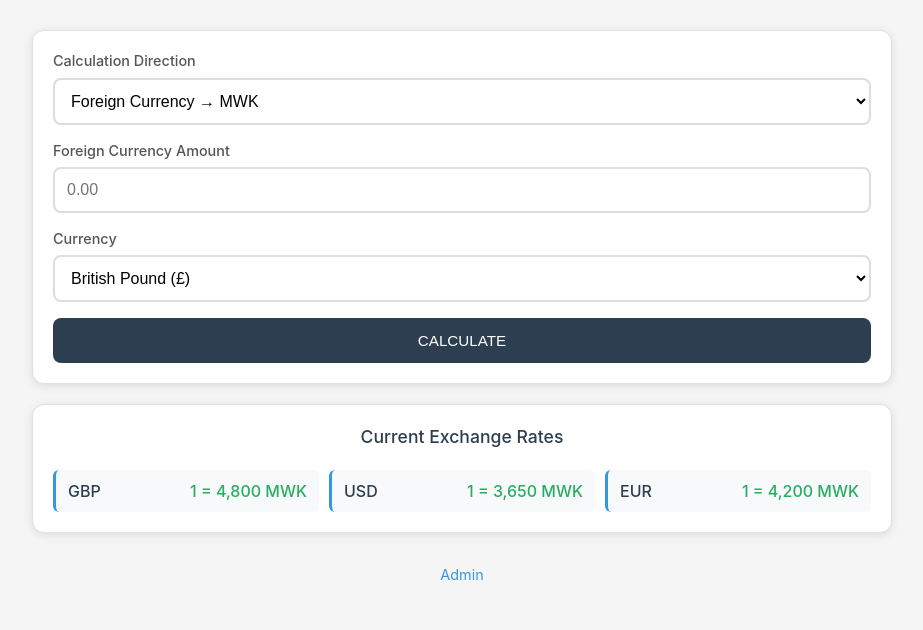
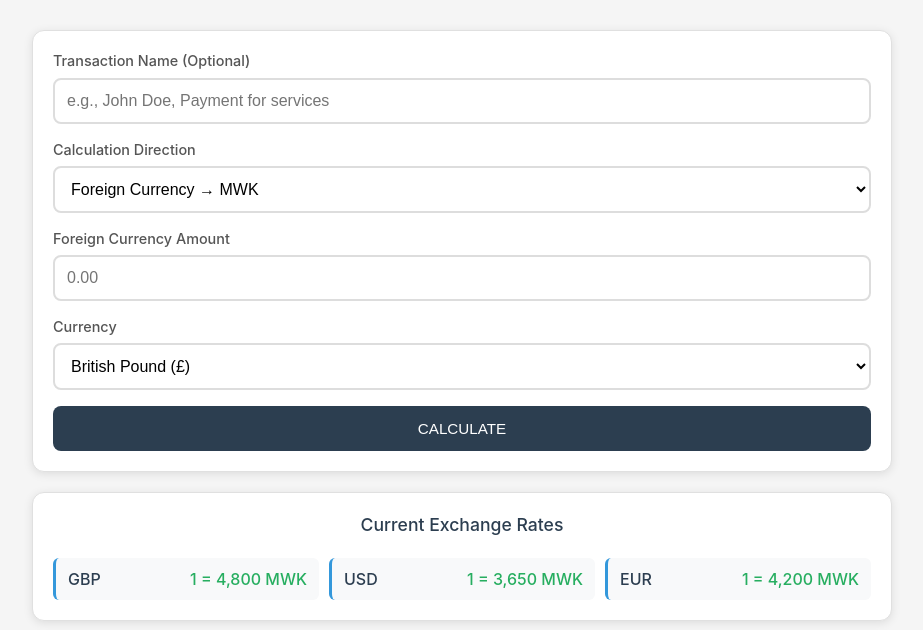
Before and after one commit to papauri/Forex-Calculator-MW, a PHP site: page / in a window 1280 px wide. Shown: the part 105-735 px from the top of the page, without its empty margins (178-1101 px from the left). Before the commit the page ends 685 px from the top, so only its background shows below. Run offline with PHP 8.4, Linux system fonts and the light colour scheme.

Commit message:
Add transaction name field to calculator
Co-authored-by: papauri <183137021+papauri@users.noreply.github.com>

```diff
--- a/index.php
+++ b/index.php
@@ -40,6 +40,7 @@ if (isset($_POST['amount']) && $_POST['amount'] !== '') {
     $amount = floatval($_POST['amount']);
     $currency = $_POST['currency'];
     $direction = $_POST['direction'] ?? 'foreign_to_mwk'; // Default: foreign currency to MWK
+    $transaction_name = trim($_POST['transaction_name'] ?? '');
 
     if ($amount > 0) {
         if ($direction === 'foreign_to_mwk') {
@@ -87,6 +88,7 @@ if (isset($_POST['amount']) && $_POST['amount'] !== '') {
             // Log transaction
             $transaction = [
                 'date' => date('Y-m-d H:i:s'),
+                'name' => $transaction_name,
                 'amount' => $amount,
                 'currency' => $currency,
                 'customer_rate' => $customer_rate,
@@ -142,6 +144,15 @@ if (isset($_POST['amount']) && $_POST['amount'] !== '') {
 
         <div class="calculator-card">
             <form method="POST" class="calculator-form">
+                <div class="form-group">
+                    <label for="transaction_name">Transaction Name (Optional)</label>
+                    <input type="text"
+                           id="transaction_name"
+                           name="transaction_name"
+                           placeholder="e.g., John Doe, Payment for services"
+                           value="<?= htmlspecialchars($_POST['transaction_name'] ?? '') ?>">
+                </div>
+
                 <div class="form-group">
                     <label for="direction">Calculation Direction</label>
                     <select id="direction" name="direction" onchange="updateLabels()" required>
```
